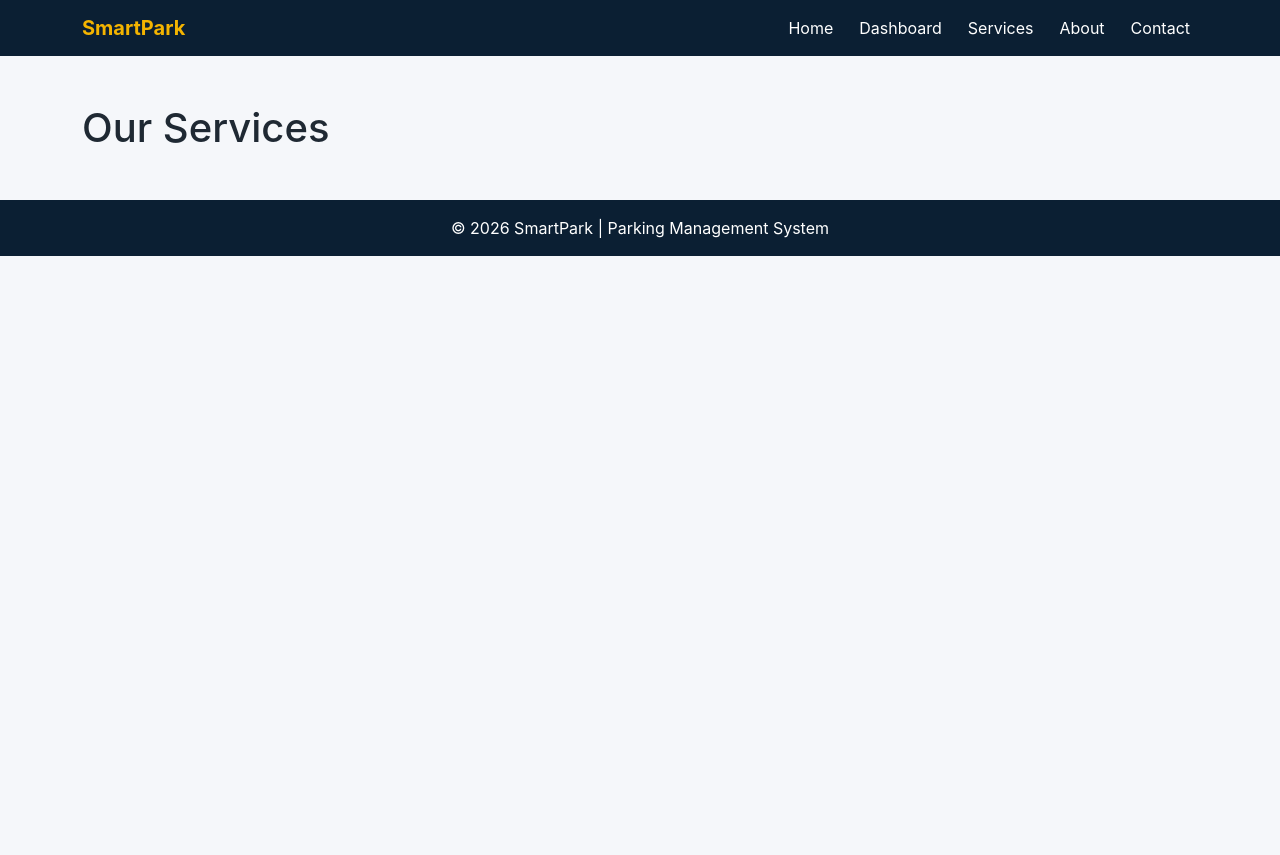
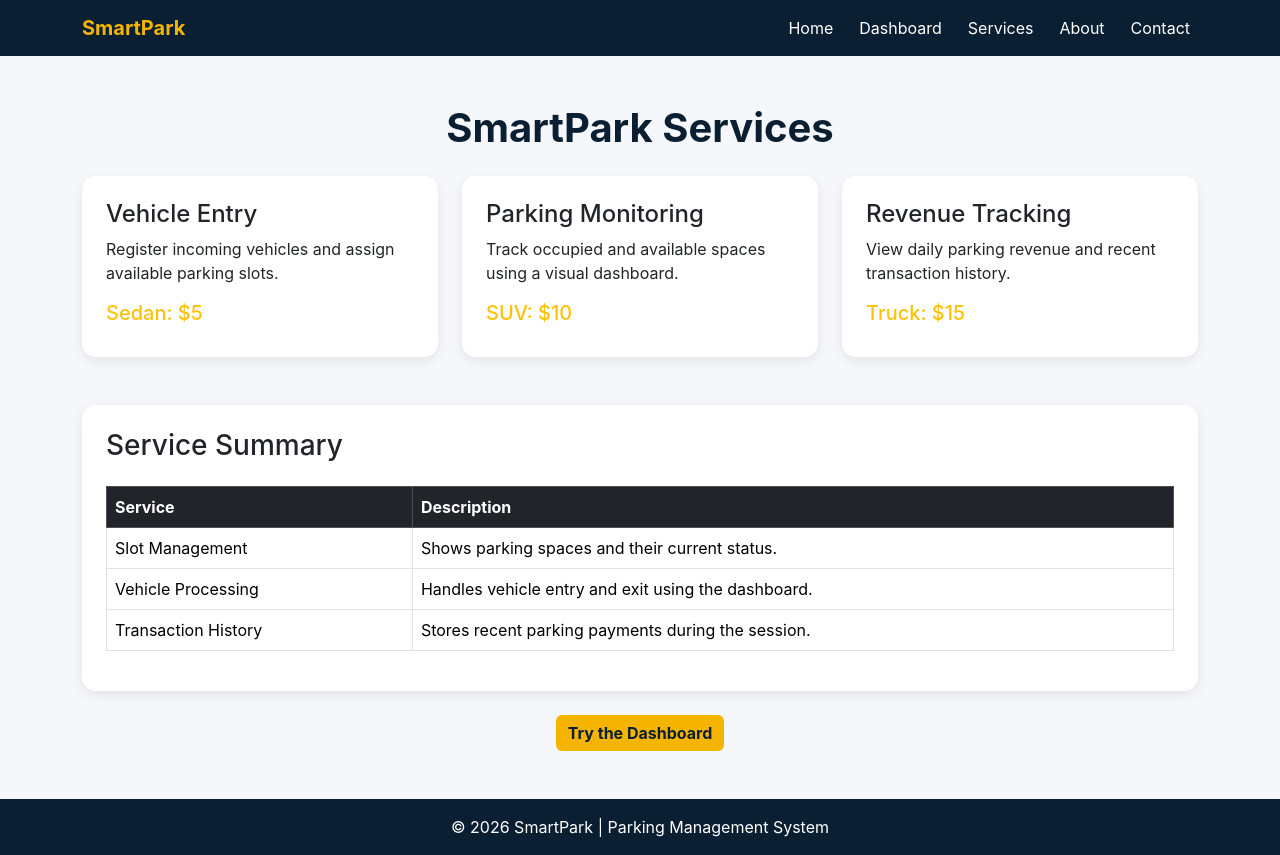
Before and after one commit to 12520057-Mahdi/SmartPark, a React (Create React App) app: page /services in a window 1280 px wide. Before the commit the page ends 800 px from the top, so only its background shows below. Built offline with nearby package versions, Linux system fonts and the light colour scheme.

Commit message:
Build services page

```diff
--- a/src/pages/Services.js
+++ b/src/pages/Services.js
@@ -1,9 +1,68 @@
 import React from 'react';
+import { Link } from 'react-router-dom';
 
 function Services() {
   return (
     <div className="container mt-5">
-      <h1>Our Services</h1>
+      <h1 className="section-title text-center mb-4">SmartPark Services</h1>
+
+      <div className="row g-4">
+        <div className="col-md-4">
+          <div className="card smart-card p-4 h-100">
+            <h4>Vehicle Entry</h4>
+            <p>Register incoming vehicles and assign available parking slots.</p>
+            <h5 className="text-warning">Sedan: $5</h5>
+          </div>
+        </div>
+
+        <div className="col-md-4">
+          <div className="card smart-card p-4 h-100">
+            <h4>Parking Monitoring</h4>
+            <p>Track occupied and available spaces using a visual dashboard.</p>
+            <h5 className="text-warning">SUV: $10</h5>
+          </div>
+        </div>
+
+        <div className="col-md-4">
+          <div className="card smart-card p-4 h-100">
+            <h4>Revenue Tracking</h4>
+            <p>View daily parking revenue and recent transaction history.</p>
+            <h5 className="text-warning">Truck: $15</h5>
+          </div>
+        </div>
+      </div>
+
+      <div className="card smart-card p-4 mt-5">
+        <h3>Service Summary</h3>
+        <table className="table table-bordered mt-3">
+          <thead className="table-dark">
+            <tr>
+              <th>Service</th>
+              <th>Description</th>
+            </tr>
+          </thead>
+          <tbody>
+            <tr>
+              <td>Slot Management</td>
+              <td>Shows parking spaces and their current status.</td>
+            </tr>
+            <tr>
+              <td>Vehicle Processing</td>
+              <td>Handles vehicle entry and exit using the dashboard.</td>
+            </tr>
+            <tr>
+              <td>Transaction History</td>
+              <td>Stores recent parking payments during the session.</td>
+            </tr>
+          </tbody>
+        </table>
+      </div>
+
+      <div className="text-center mt-4">
+        <Link to="/dashboard" className="btn btn-amber">
+          Try the Dashboard
+        </Link>
+      </div>
     </div>
   );
 }
```
